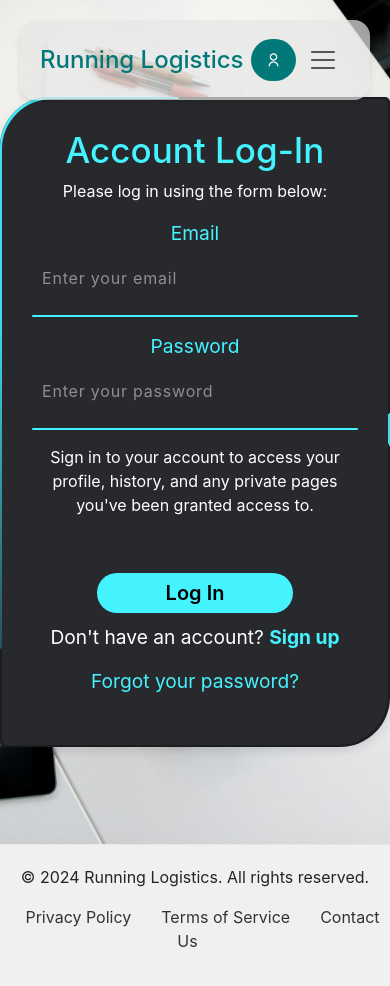
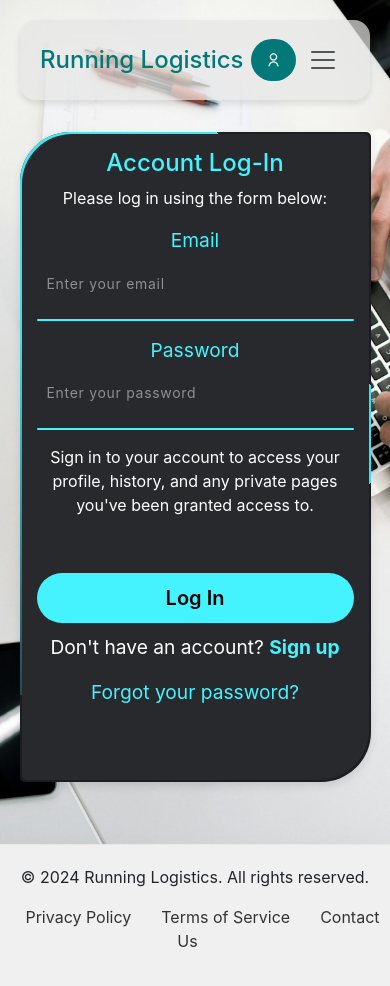
Before and after one commit to Juan-Carlos-D/RunningLogisticsCollab, a React (Create React App) app in the folder rl-frontend/: page /Login in a window 390 px wide. Shown: the top 986 px of the page. Built offline with nearby package versions, Linux system fonts and the light colour scheme; no server answers.

Commit message:
style for media

```diff
--- a/rl-frontend/src/CSS/Login.css
+++ b/rl-frontend/src/CSS/Login.css
@@ -211,3 +211,56 @@ input[type="password"]::placeholder {
 .login__forgot:hover {
     text-decoration: underline;
 }
+
+
+/* For tablets and smaller screens (768px and below) */
+@media (max-width: 768px) {
+    .login-content {
+        width: 90%;
+        padding: 20px;
+
+    }
+
+    .login-section form {
+        padding: 20px;
+    }
+
+    .login__form h2 {
+        font-size: 28px;
+    }
+
+    .login__input, input[type="email"], input[type="password"] {
+        font-size: 16px;
+    }
+
+    .login__form button[type="submit"] {
+        width: 100%;
+        padding: 10px;
+    }
+}
+
+/* For mobile devices (480px and below) */
+@media (max-width: 480px) {
+    .login-content {
+        width: 90%;
+        padding: 15px;
+        margin: 120px 0 50px 0;
+    }
+
+    .login-section form {
+        padding: 15px;
+    }
+
+    .login__form h2 {
+        font-size: 24px;
+    }
+
+    .login__input, input[type="email"], input[type="password"] {
+        font-size: 14px;
+    }
+
+    .login__form button[type="submit"] {
+        width: 100%;
+        padding: 10px;
+    }
+}
```
